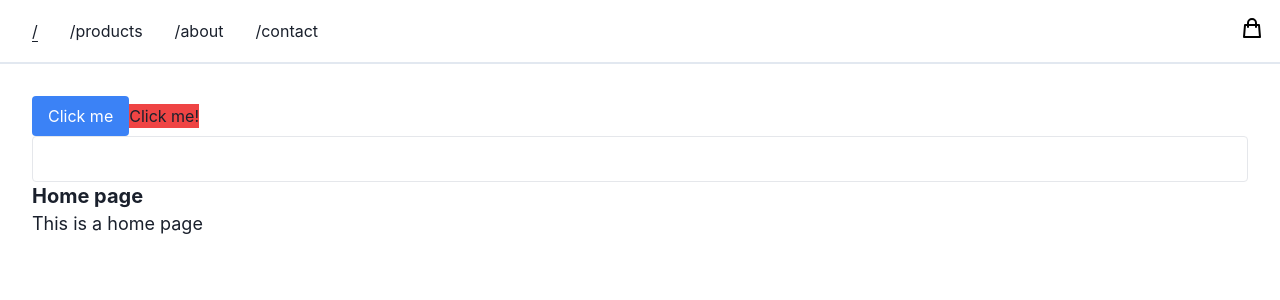
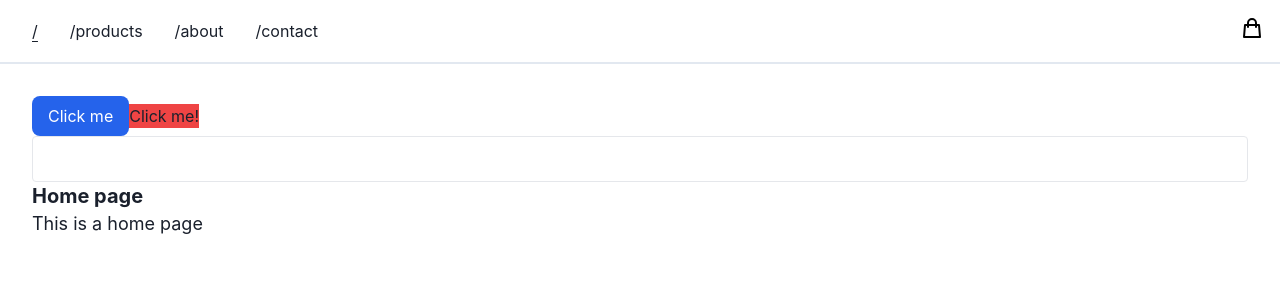
Before and after one commit to jan-lewandoski/nextjs-starter-ts, a Next.js app: page / in a window 1280 px wide. Shown: the top 300 px of the page. Built offline with nearby package versions, Linux system fonts and the light colour scheme.

Commit message:
Change button styles

```diff
--- a/app/components/atomic-design/atoms/Button/Button.tsx
+++ b/app/components/atomic-design/atoms/Button/Button.tsx
@@ -2,7 +2,7 @@ import classNames from 'classnames'
 import { forwardRef } from 'react'
 
 type ButtonFill = 'solid' | 'outline'
-type ButtonVariant = 'primary' | 'secondary' | 'danger'
+type ButtonVariant = 'primary' | 'gray' | 'danger'
 type ButtonSize = 'small' | 'medium' | 'large'
 type ButtonType = 'button' | 'submit'
 
@@ -19,7 +19,7 @@ export type ButtonProps = {
 } & React.HTMLAttributes<HTMLButtonElement>
 
 const classes = {
-  base: 'focus:outline-none transition ease-in-out duration-300 rounded',
+  base: 'focus:outline-none transition ease-in-out duration-300 rounded-lg',
   disabled: 'opacity-50 cursor-not-allowed',
   pill: 'rounded-full',
   size: {
@@ -30,22 +30,21 @@ const classes = {
   variant: {
     primary: {
       solid:
-        'bg-primary-500 hover:bg-primary-800 focus:ring-2 focus:ring-primary-500 focus:ring-opacity-50 text-white',
+        'bg-primary-600 hover:bg-primary-800 focus:ring-2 focus:ring-primary-600 focus:ring-opacity-50 text-white',
       outline:
-        'border-2 border-primary-500 text-primary-500 bg-white hover:bg-primary-800 hover:border-primary-800 hover:text-white focus:ring-2 focus:ring-primary-500 focus:ring-opacity-50',
+        'border-2 border-primary-600 text-primary-600 bg-white hover:bg-primary-800 hover:border-primary-800 hover:text-white focus:ring-2 focus:ring-primary-600 focus:ring-opacity-50',
     },
-
-    secondary: {
+    gray: {
       solid:
-        'bg-secondary-500 hover:bg-secondary-800 focus:ring-2 focus:ring-secondary-500 focus:ring-opacity-50 text-white hover:text-gray-300',
+        'bg-gray-500 hover:bg-gray-600 focus:ring-2 focus:ring-gray-500 focus:ring-opacity-50 text-white hover:text-gray-300',
       outline:
-        'border-2 border-secondary-500 text-secondary-500 bg-white hover:bg-secondary-800 hover:border-secondary-800 hover:text-white focus:ring-2 focus:ring-primary-500 focus:ring-opacity-50',
+        'border-2 border-gray-500 text-gray-500 bg-white hover:bg-gray-600 hover:border-gray-600 hover:text-white focus:ring-2 focus:ring-gray-600 focus:ring-opacity-50',
     },
     danger: {
       solid:
         'bg-danger-500 hover:bg-danger-800 focus:ring-2 focus:ring-danger-500 focus:ring-opacity-50 text-white',
       outline:
-        'border-2 border-danger-500 text-danger-500 bg-white hover:bg-danger-800 hodev:border-danger-800 hover:text-white focus:ring-2 focus:ring-primary-500 focus:ring-opacity-50',
+        'border-2 border-danger-500 text-danger-500 bg-white hover:bg-danger-800 hodev:border-danger-800 hover:text-white focus:ring-2 focus:ring-red-600 focus:ring-opacity-50',
     },
   },
 }
```
Also changed, not shown: 1 other file (tests, documents, lock files or other folders).
